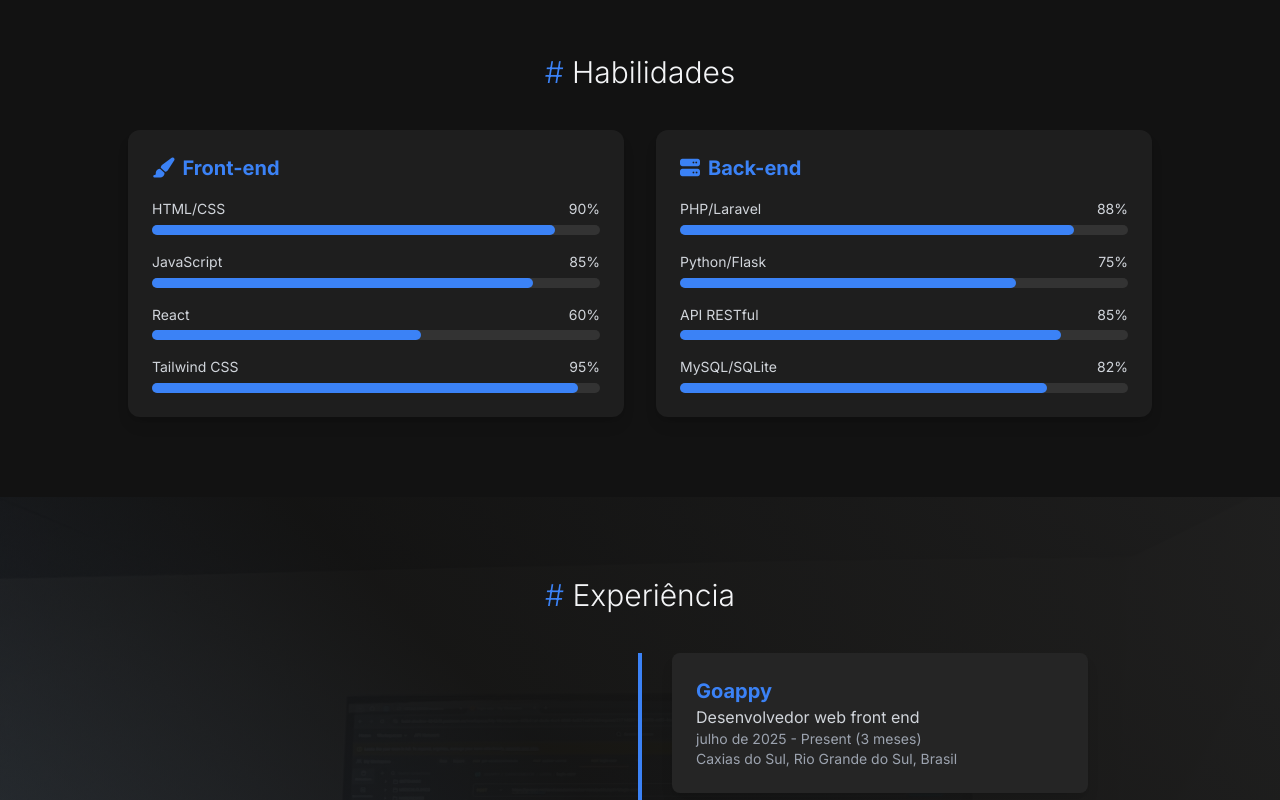
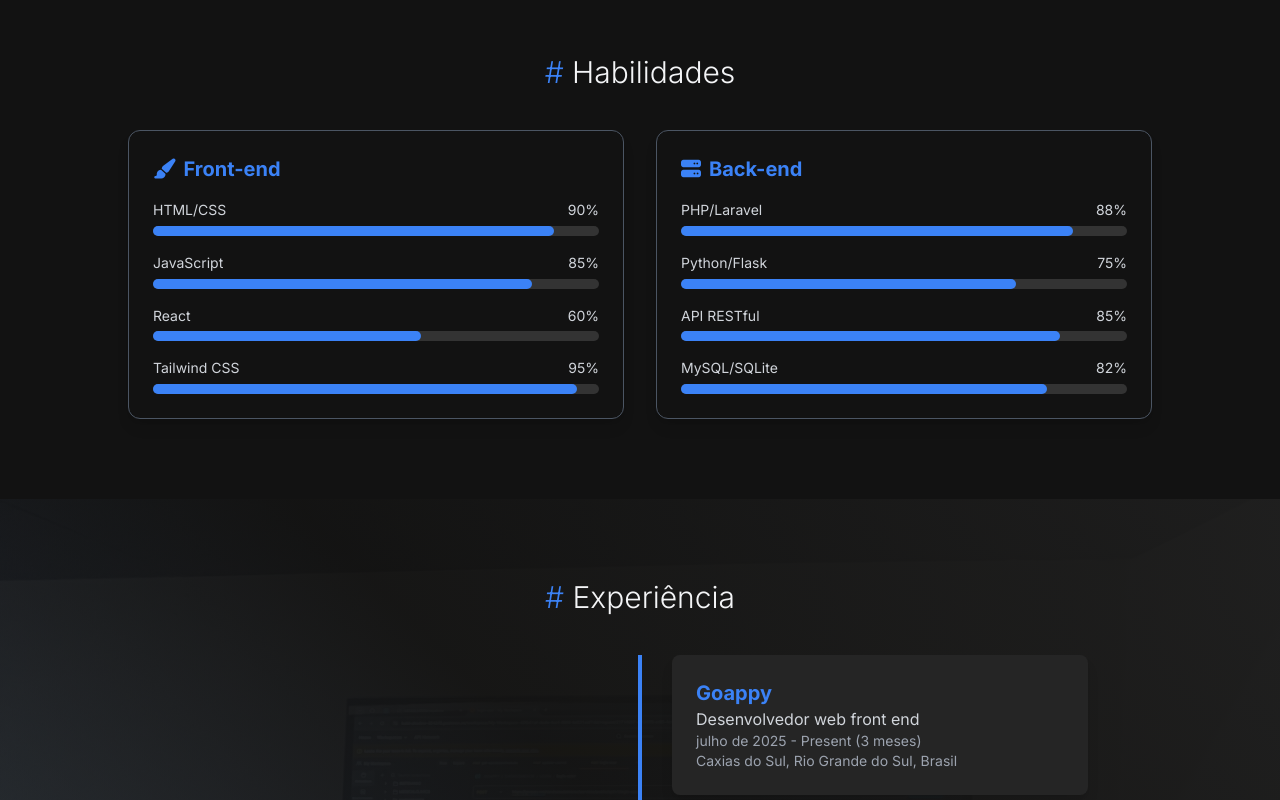
Before and after one commit to santoswentz/Portfolio, a plain HTML site: page index.html in a window 1280 px wide. Shown: the part 1340-2140 px from the top of the page. Drawn offline with nearby package versions, Linux system fonts and the light colour scheme.

Commit message:
index praticamente finalizado

```diff
--- a/index.html
+++ b/index.html
@@ -257,8 +257,8 @@
             </a>
         </div>
     </section>
-<!-- Seção Sobre -->
-<section id="sobre" class="py-20 relative sobre-bg">
+    <!-- Seção Sobre -->
+    <section id="sobre" class="py-20 relative sobre-bg">
     <div class="sobre-overlay"></div>
     <div class="container mx-auto px-4 relative z-10 flex flex-col items-center">
         <!-- Título centralizado -->
@@ -324,7 +324,7 @@
         <!-- Blocos centralizados -->
         <div class="grid grid-cols-1 md:grid-cols-2 gap-8 max-w-5xl w-full">
             <!-- Frontend -->
-            <div class="bg-darkgray p-6 rounded-xl shadow-lg">
+            <div class="border border-gray-600 p-6 rounded-xl shadow-lg">
                 <h3 class="text-xl font-bold mb-4 text-accent flex items-center">
                     <i class="fas fa-paint-brush mr-2"></i> Front-end
                 </h3>
@@ -373,7 +373,7 @@
             </div>
 
             <!-- Backend -->
-            <div class="bg-darkgray p-6 rounded-xl shadow-lg">
+            <div class="border border-gray-600 p-6 rounded-xl shadow-lg">
                 <h3 class="text-xl font-bold mb-4 text-accent flex items-center">
                     <i class="fas fa-server mr-2"></i> Back-end
                 </h3>
@@ -425,7 +425,7 @@
 </section>
 
     <!-- Seção Experiência -->
-    <section id="experiencia" class="py-20 bg-darkgray sobre-bg">
+    <section id="experiencia" class="py-20 sobre-bg">
 
     <div class="sobre-overlay"></div>
     <div class="container mx-auto px-4 relative z-10">
```
